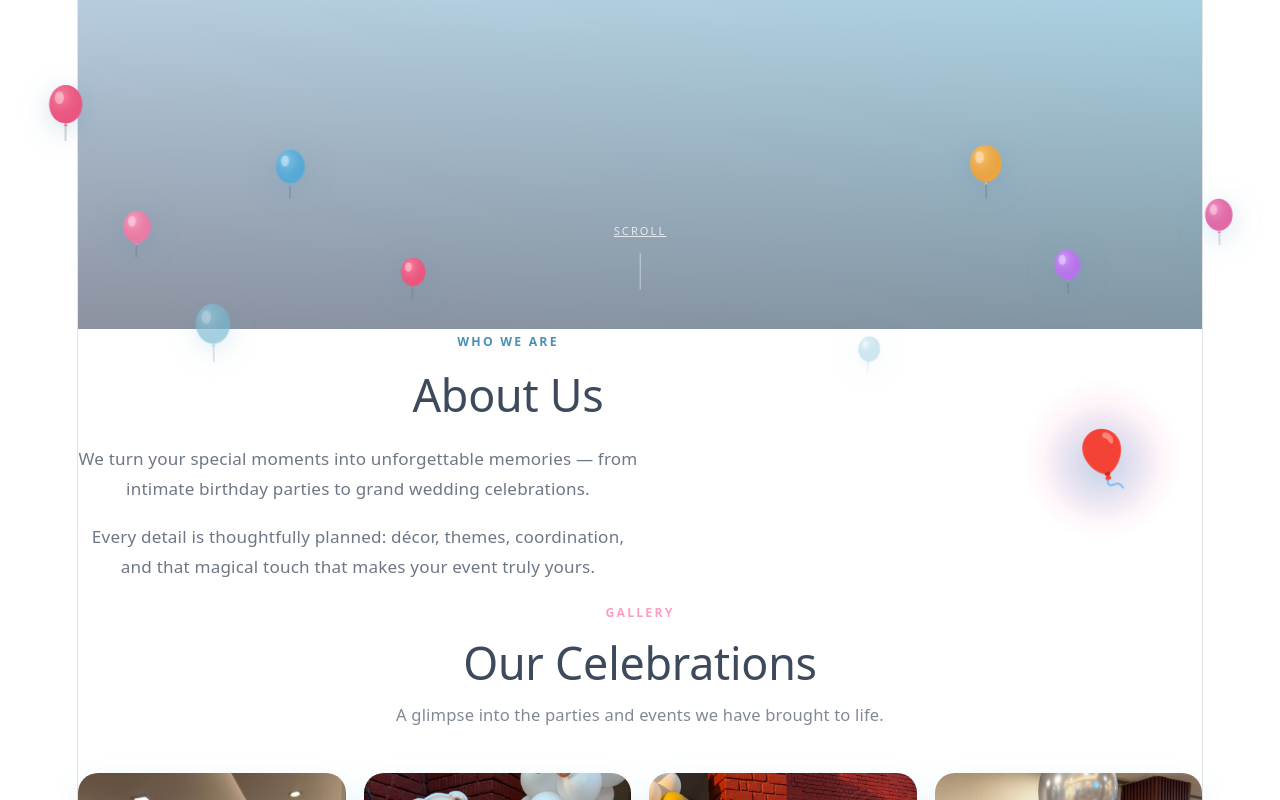
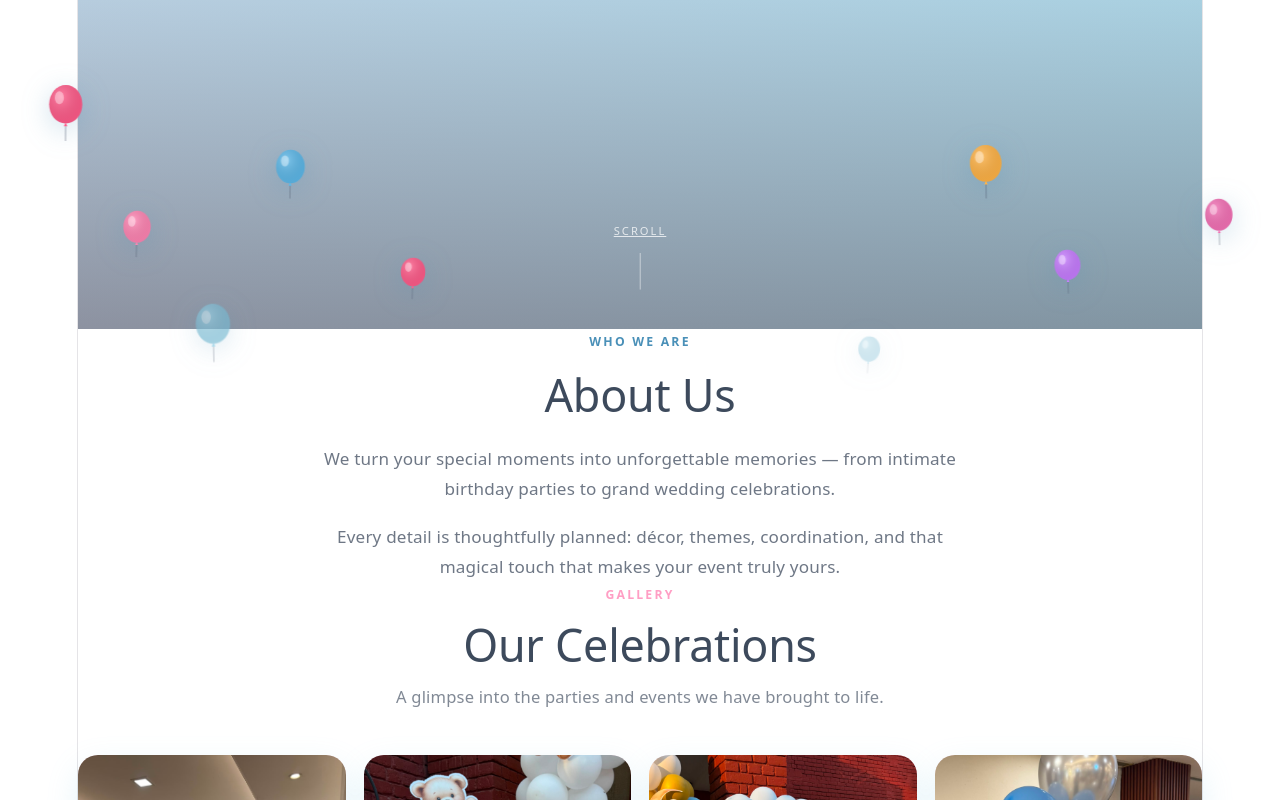
Before and after one commit to professorSergio12/PORTFOLIO, a React (Vite) app: page /birthday-planner in a window 1280 px wide. Shown: the part 471-1271 px from the top of the page. Built offline with nearby package versions, Linux system fonts and the light colour scheme; the HTML template or start-up script is replaced by a standard one; a web font is replaced by a local one.

Commit message:
add the party blower

```diff
--- a/src/components/birthdayPlanner/EventAbout.css
+++ b/src/components/birthdayPlanner/EventAbout.css
@@ -6,10 +6,12 @@
 .event-about__inner {
   max-width: var(--container-width);
   margin: 0 auto;
-  display: grid;
-  grid-template-columns: 1fr auto;
-  gap: clamp(2rem, 5vw, 4rem);
-  align-items: center;
+}
+
+.event-about__content {
+  max-width: 640px;
+  margin: 0 auto;
+  text-align: center;
 }
 
 .event-about__label {
@@ -32,83 +34,9 @@
   font-size: 0.95rem;
   line-height: 1.75;
   color: rgba(61, 74, 92, 0.75);
-  max-width: 560px;
   margin: 0 0 1rem;
 }
 
-.event-about__decor {
-  position: relative;
-  width: clamp(140px, 20vw, 200px);
-  height: clamp(140px, 20vw, 200px);
-  display: flex;
-  align-items: center;
-  justify-content: center;
+.event-about__text:last-child {
+  margin-bottom: 0;
 }
-
-.event-about__orb {
-  position: absolute;
-  border-radius: 50%;
-  animation: event-about-float 5s ease-in-out infinite;
-}
-
-.event-about__orb--pink {
-  width: 80%;
-  height: 80%;
-  background: radial-gradient(circle, rgba(255, 182, 217, 0.5) 0%, transparent 70%);
-  animation-delay: 0s;
-}
-
-.event-about__orb--blue {
-  width: 60%;
-  height: 60%;
-  background: radial-gradient(circle, rgba(126, 200, 227, 0.45) 0%, transparent 70%);
-  animation-delay: 1.5s;
-}
-
-.event-about__icon {
-  font-size: 3rem;
-  animation: event-about-bounce 2.5s ease-in-out infinite;
-}
-
-@keyframes event-about-float {
-  0%,
-  100% {
-    transform: translateY(0) scale(1);
-  }
-  50% {
-    transform: translateY(-12px) scale(1.05);
-  }
-}
-
-@keyframes event-about-bounce {
-  0%,
-  100% {
-    transform: translateY(0);
-  }
-  50% {
-    transform: translateY(-8px);
-  }
-}
-
-@media (max-width: 768px) {
-  .event-about__inner {
-    grid-template-columns: 1fr;
-    text-align: center;
-  }
-
-  .event-about__text {
-    margin-left: auto;
-    margin-right: auto;
-  }
-
-  .event-about__decor {
-    margin: 0 auto;
-  }
-}
-
-@media (prefers-reduced-motion: reduce) {
-  .event-about__orb,
-  .event-about__icon {
-    animation: none;
-  }
-}
--- a/src/components/birthdayPlanner/EventAbout.jsx
+++ b/src/components/birthdayPlanner/EventAbout.jsx
@@ -1,4 +1,3 @@
-import { motion } from 'framer-motion'
 import ScrollReveal from '../common/ScrollReveal'
 import './EventAbout.css'
 
@@ -15,19 +14,6 @@ export default function EventAbout({ about }) {
             </p>
           ))}
         </ScrollReveal>
-
-        <motion.div
-          className="event-about__decor"
-          initial={{ opacity: 0, scale: 0.9 }}
-          whileInView={{ opacity: 1, scale: 1 }}
-          viewport={{ once: true }}
-          transition={{ duration: 0.8 }}
-          aria-hidden="true"
-        >
-          <span className="event-about__orb event-about__orb--pink" />
-          <span className="event-about__orb event-about__orb--blue" />
-          <span className="event-about__icon">🎈</span>
-        </motion.div>
       </div>
     </section>
   )
```
